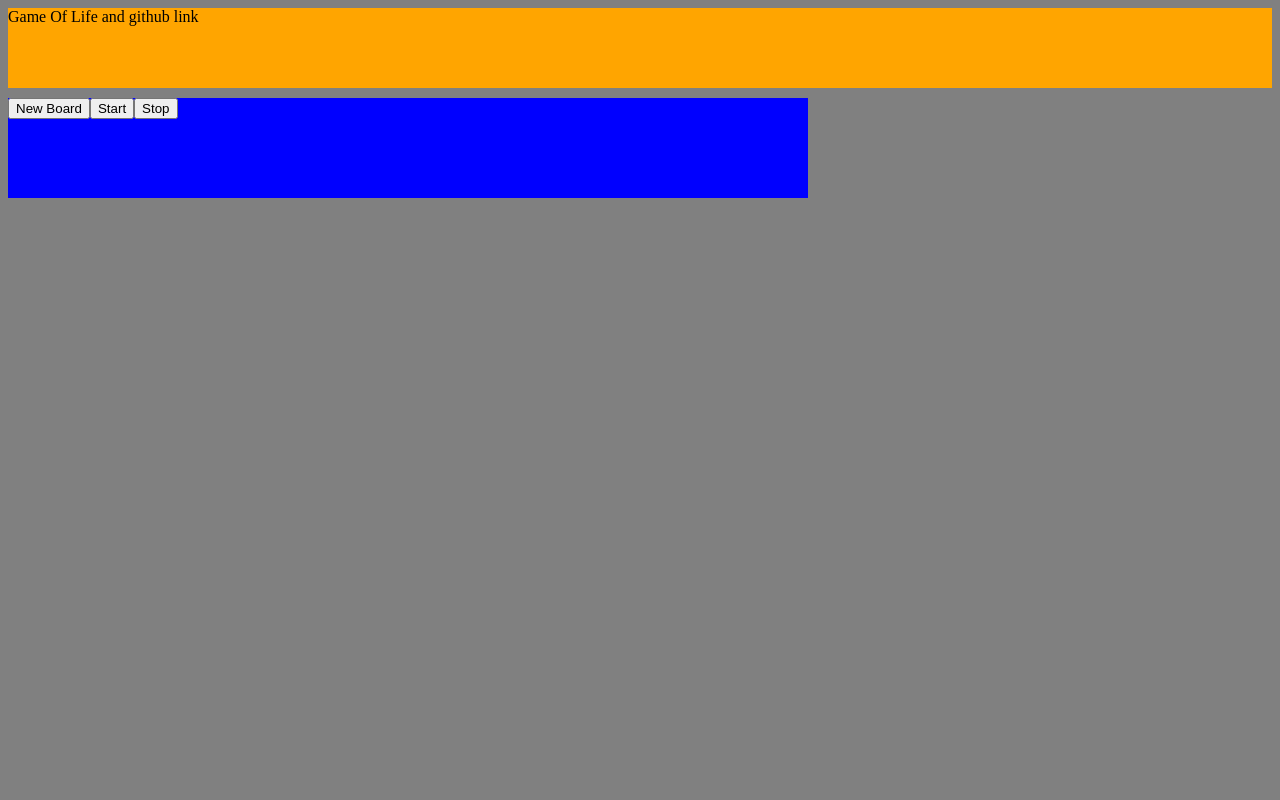
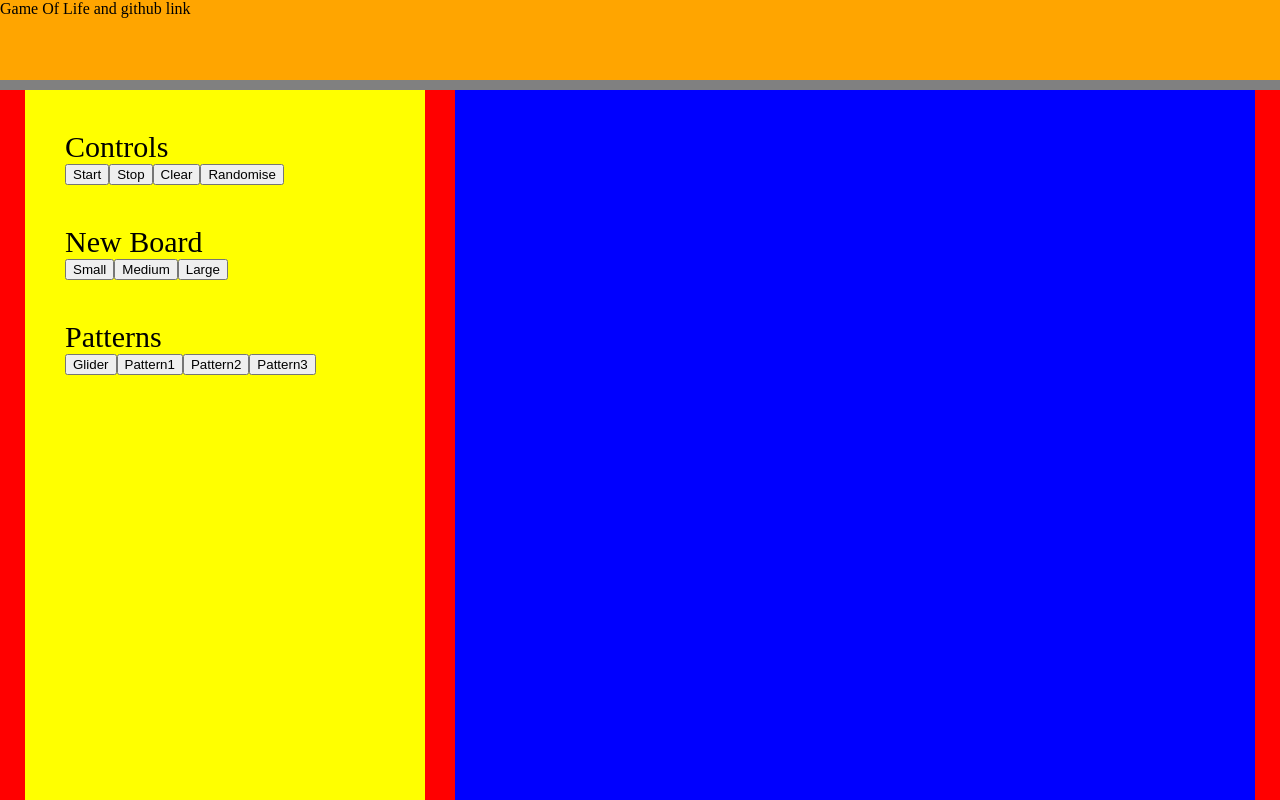
Before and after one commit to Coira/GameOfLife, a React app: page / in a window 1280 px wide. Built offline with nearby package versions, Linux system fonts and the light colour scheme; the HTML template or start-up script is replaced by a standard one.

Commit message:
cells change size according to board size

```diff
--- a/src/components/App.js
+++ b/src/components/App.js
@@ -6,6 +6,8 @@ class App extends React.Component {
     constructor(props) {
 	super(props);
 	this.timer = null;
+	this.startFtn = this.startFtn.bind(this);
+	this.stopFtn = this.stopFtn.bind(this);
 	this.cellClickFtn = this.cellClickFtn.bind(this);
     }
 
@@ -44,8 +46,8 @@ class App extends React.Component {
 
 		<div className="game">
 		    <Controls newBoardFtn={this.props.onNewBoard}
-			      startFtn={this.startFtn.bind(this)}
-			      stopFtn={this.stopFtn.bind(this)}/>
+			      startFtn={this.startFtn}
+			      stopFtn={this.stopFtn}/>
 
 		    <Board  width={this.props.width}
 			   height={this.props.height}
--- a/src/components/BoardContainer.js
+++ b/src/components/BoardContainer.js
@@ -1,6 +1,8 @@
 import React from 'react';
 import Cell from './cell';
-import classnames from 'classnames';
+
+import {SMALL_WIDTH as SW, MEDIUM_WIDTH as MW,
+	LARGE_WIDTH as LW} from '../index';
 
 const boardDefault = [];
 
@@ -13,17 +15,23 @@ class Board extends React.Component {
     render() {
 	// prevent trying to map over 'undefined'
 	const board = this.props.board || boardDefault;
+	let size = null;
 
+	// cell size. A small board will have a larger cell.
+	if (this.props.width === SW) size = "small";
+	else if (this.props.width === MW) size = "medium";
+	else size = "large";
 
 	return (
-	    <div className={classnames("board", "medium")}>
+	    <div className="board">
 		{
 		    board.map((cell, i) => (
 			<Cell className="cell"
 			      key={i}
 			      id = {i}
 			      cell={cell}
-			      cellClickFtn={this.props.cellClickFtn}/>
+			      cellClickFtn={this.props.cellClickFtn}
+			      size={size}/>
 		    ))
 		}
 	    </div>
--- a/src/components/Cell.js
+++ b/src/components/Cell.js
@@ -8,7 +8,8 @@ class Cell extends React.Component {
     }
 
    shouldComponentUpdate(nextProps) {
-	return nextProps.cell != this.props.cell;
+       return nextProps.cell != this.props.cell ||
+	      nextProps.size != this.props.size;
    }
 
     render() {
@@ -16,7 +17,8 @@ class Cell extends React.Component {
 	const status = this.props.cell;
 
 	return (
-	    <div className={classnames("cell", {"alive": status===ALIVE})}
+	    <div className={classnames("cell", {"alive": status===ALIVE},
+				       this.props.size)}
 		 onClick={() => this.props.cellClickFtn(id)}>
 	    </div> );
     }
--- a/src/components/Controls.js
+++ b/src/components/Controls.js
@@ -1,13 +1,48 @@
 import React from 'react';
 
+import {SMALL_WIDTH as SW, SMALL_HEIGHT as SH,
+	MEDIUM_WIDTH as MW, MEDIUM_HEIGHT as MH,
+	LARGE_WIDTH as LW, LARGE_HEIGHT as LH} from '../index';
 
 const Controls = ({newBoardFtn, startFtn, stopFtn}) => (
     <div className="controls">
-	<button onClick={newBoardFtn}>New Board</button>
+	<div className="board_op sections">
+	    Controls
+	    <div className="buttons">
 		<button onClick={startFtn}>Start</button>
 		<button onClick={stopFtn}>Stop</button>
+		<button>Clear</button>
+		<button>Randomise</button>
+	    </div>
+	</div>
+	<div className="new_board sections">
+	    New Board
+	    <div className="buttons">
+		<button onClick={() => newBoardFtn(SW,SH,[0,10,20,30],false)}>
+		    Small
+		</button>
+		<button  onClick={() => newBoardFtn(MW,MH,[0,10,20,30,40,50, 60],false)}>
+		    Medium
+		</button>
+		<button  onClick={() => newBoardFtn(LW,LH,[0,10,20,30,40,50,60,70,80,90,100],false)}>
+		    Large
+		</button>
+	    </div>
+	</div>
+	<div className="patterns sections">
+	    Patterns
+	    <div>
+		<div className="buttons">
+		    <button>Glider</button>
+		    <button>Pattern1</button>
+		    <button>Pattern2</button>
+		    <button>Pattern3</button>
+		</div>
+	    </div>
+	</div>
     </div>
 );
+
 
 /*
    Controls.propTypes = {
@@ -16,3 +51,16 @@ Controls.propTypes = {
    }
  */
 export default Controls;
+
+/*
+   <div className="buttons">
+   <button onClick={() => newBoardFtn(30,30,[0,10,20,30],false)}>
+   Small
+   </button>
+   <button  onClick={() => newBoardFtn(50,50,[0,10,20,30,40,50],false)}>
+   Medium
+   </button>
+   <button  onClick={() => newBoardFtn(100,100,[0,10,20,30,40,50,60,70,80,90,100],false)}>
+   Large
+   </button>
+ */
--- a/src/index.js
+++ b/src/index.js
@@ -7,6 +7,14 @@ import {createBoardAction, tickAction,
 	startAction, stopAction,
 	toggleCellStatusAction} from './redux/actions';
 import './style.scss';
+
+export const SMALL_WIDTH = 30;
+export const SMALL_HEIGHT = 30;
+export const MEDIUM_WIDTH = 60;
+export const MEDIUM_HEIGHT = 60;
+export const LARGE_WIDTH = 100;
+export const LARGE_HEIGHT = 100;
+
 
 const mapStateToProps = (state) => {
     return {
@@ -21,10 +29,11 @@ const mapStateToProps = (state) => {
 
 const mapDispatchToProps = (dispatch) => {
     return {
-	onNewBoard: () => {
+	onNewBoard: (w,h,living,randomise) => {
 	    //dispatch(createBoardAction(6,6,[8,15,19,20,21]));
-	    dispatch(createBoardAction(30,30,[0,9,19,29], true));
-	    //dispatch(createBoardAction(100,100,[],true));
+	    //dispatch(createBoardAction(30,30,[0,9,19,29], false));
+	    //dispatch(createBoardAction(30,30,[],true));
+	    dispatch(createBoardAction(w,h,living,randomise));
 	},
 	onStart: () => {
 	    dispatch(startAction());
--- a/src/partials/_board.scss
+++ b/src/partials/_board.scss
@@ -2,36 +2,8 @@
     display: flex;
     flex-direction: row;
     flex-wrap: wrap;
-    /*justify-content: flex-start;*/
+    flex: 0 0 auto;
     align-content: flex-start;
     background-color: blue;
+    width: 800px;
 }
-
-.large {
-    width: $smallCellSize * $largeBoardWidth;
-    height: $smallCellSize * $largeBoardHeight;
-}
-/*
-.medium {
-    width: (2 + $mediumCellSize) * $mediumBoardWidth ;
-    height:(1 + $mediumCellSize) * $mediumBoardHeight + 1;
-}
-*/
-.medium {
-    width: 300px;
-
-}
-.small {
-    width: $largeCellSize * $smallBoardWidth;
-    height: $largeCellSize * $smallBoardHeight;
-}
-
-
-.row {
-    display: flex;
-    flex-direction: column;
-    background-color: red;
-    height: 100%;
-    width: 100%;
-    /*margin: 3px;*/
-}
--- a/src/partials/_cell.scss
+++ b/src/partials/_cell.scss
@@ -3,10 +3,25 @@
     background-color: white;
     /*width: $mediumCellSize;
     height: $mediumCellSize;*/
-    width: calc(100% / 30);
-    height: 10px;
+
     margin: 0px;
 
+}
+
+.small {
+    width: calc(100% / 30);
+    height: 26px;
+
+}
+
+.medium {
+    width: calc(100% / 60);
+    height: 13px;
+}
+
+.large {
+    width: calc(100% / 100);
+    height: 8px;
 }
 
 .alive {
--- a/src/partials/_controls.scss
+++ b/src/partials/_controls.scss
@@ -1,8 +1,39 @@
 .controls {
-    width: 500px;
-    height: 100px;
-    background-color: blue;
+    width: 400px;
+    background-color: yellow;
+    margin-right: 30px;
+}
+
+.sections {
+    display: flex;
+    flex-direction: column;
+    margin: 40px;
+    width: 100%;
+    font-size: 30px;
+
+    .buttons {
+	display: flex;
+	flex-direction: row;
+    }
+
 
     button {
     }
+
 }
+
+@media (orientation:portrait) {
+    .controls {
+	width: 100%;
+	height: auto;
+    }
+    .sections {
+	display: flex;
+	flex-direction: row;
+	margin: 0px;
+	margin-bottom: 20px;
+	width: 100%;
+	font-size: 20px;
+	background-color: orange;
+    }
+}
--- a/src/redux/reducers.js
+++ b/src/redux/reducers.js
@@ -1,9 +1,6 @@
 import {createBoard, updateBoard} from '../game/board';
 import {tick} from '../game/core';
 import {Map, fromJS} from 'immutable';
-
-// export function createBoard(width, height, alive = []) {
-// export function tick(board, width, generation=0) {
 
 
 export default function reducer(state = fromJS({board: []}), action) {
--- a/src/redux/store.js
+++ b/src/redux/store.js
@@ -1,6 +1,5 @@
 import {createStore} from 'redux';
 import reducer from './reducers';
-import fromJS from 'immutable';
 
 const store = createStore(reducer);
 export default store;
--- a/src/style.scss
+++ b/src/style.scss
@@ -6,10 +6,14 @@
 
 body {
     background-color: gray;
+    display: flex;
+    flex-direction: column;
+    height: 100%;
+    width: 100%;
+    margin: 0px;
 }
 
 .header {
-    width: 100%;
     height: 80px;
     background-color: orange;
     margin-bottom: 10px;
@@ -18,4 +22,15 @@ body {
 .game {
     display: flex;
     flex-direction: row;
+    flex-wrap: wrap;
+    justify-content: center;
+
+
+    background-color: red;
+    top: 90px;
+    position: absolute;
+    bottom: 0;
+    width: 100%;
+    /*flex: 1;*/
+
 }
```
Lines whose indentation alone changed are shown as unchanged.
